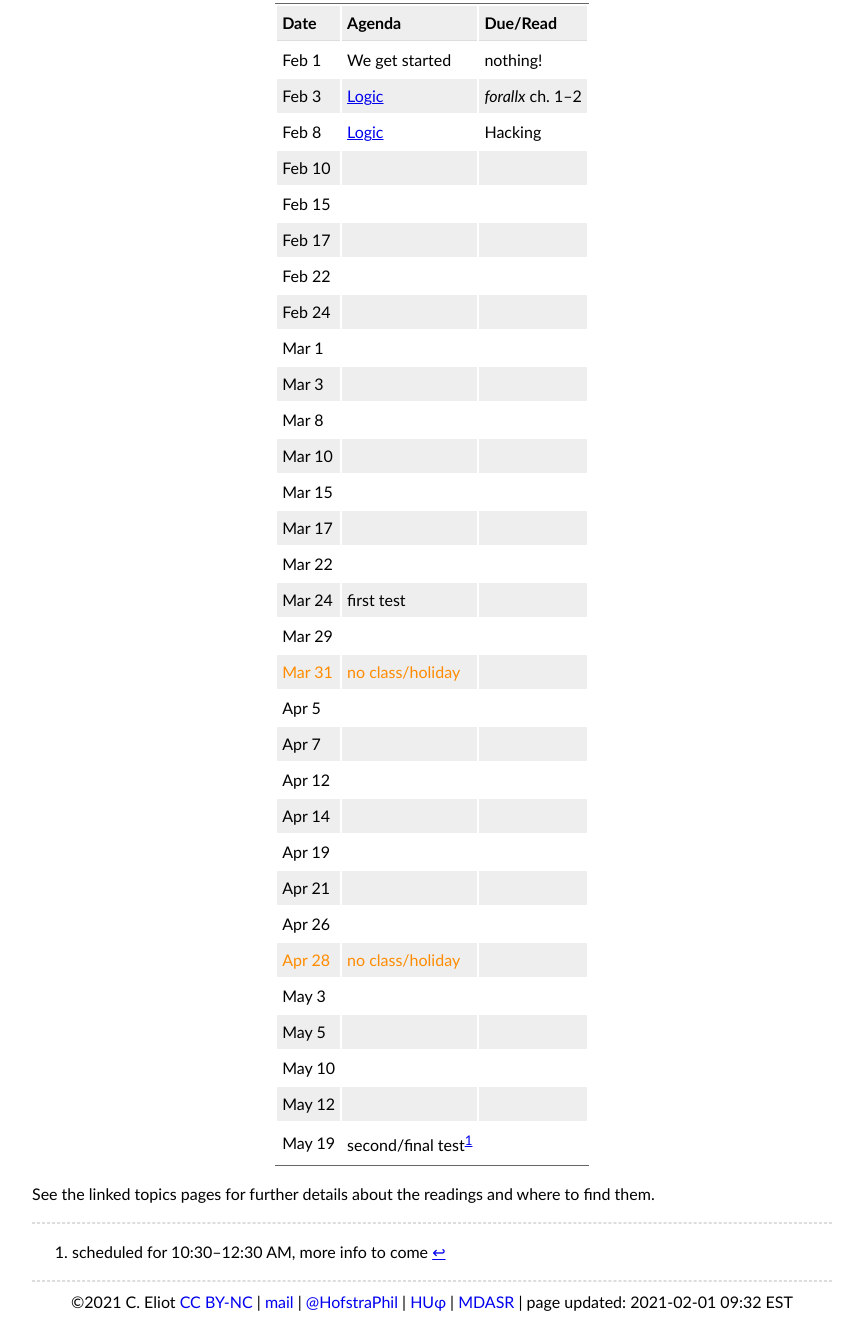
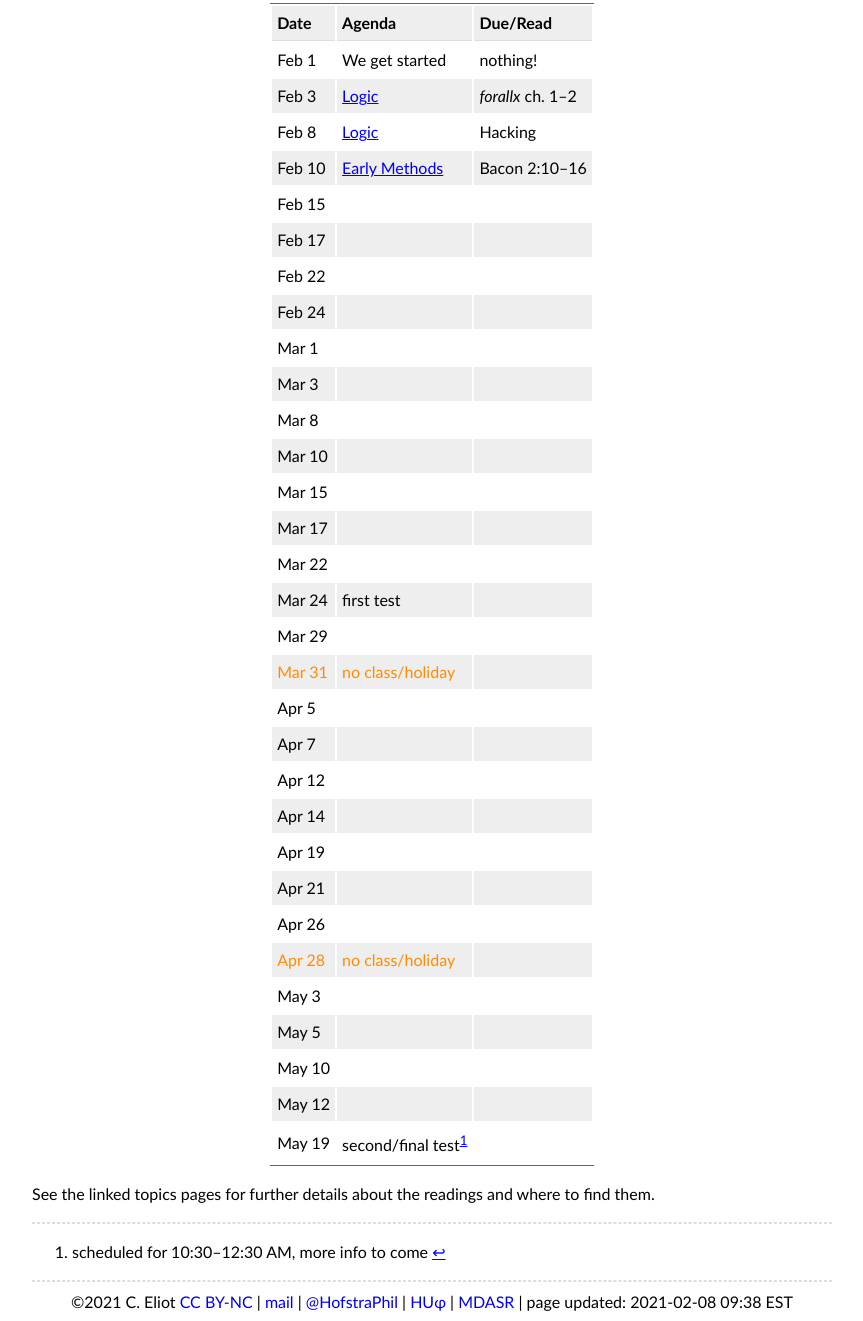
Before and after one commit to chreliot/phi152, a plain HTML site: page index.html in a window 1280 px wide. Shown: the part 179-1500 px from the top of the page, without its empty margins (208-1071 px from the left). Drawn offline with Linux system fonts and the light colour scheme.

Commit message:
rebuilding site on Mon Feb  8 09:38:10 EST 2021

```diff
--- a/index.html
+++ b/index.html
@@ -66,8 +66,8 @@
 </tr>
 <tr>
 <td style="text-align:left">Feb 10</td>
-<td style="text-align:left"></td>
-<td></td>
+<td style="text-align:left"><a href="http://chreliot.github.io/phi152/topics/early-methods/">Early Methods</a></td>
+<td style="text-align:left">Bacon 2:10–16</td>
 </tr>
 <tr>
 <td style="text-align:left">Feb 15</td>
@@ -227,7 +227,7 @@
   <hr/>
   ©2021 C. Eliot <a href="https://creativecommons.org/licenses/by-nc/4.0/">CC BY-NC</a> |  <a href="mailto:Christopher.H.Eliot@hofstra.edu">mail</a> | <a href="https://twitter.com/HofstraPhil">@HofstraPhil</a> | <a href="https://www.hofstra.edu/academics/colleges/hclas/phi/">HUφ</a> | <a href="https://chreliot.github.io/dasr">MDASR</a>
 
-  | page updated: 2021-02-01 09:32 EST
+  | page updated: 2021-02-08 09:38 EST
   </footer>
   </body>
 </html>
--- a/sitemap.xml
+++ b/sitemap.xml
@@ -9,7 +9,7 @@
 
   <url>
     <loc>http://chreliot.github.io/phi152/</loc>
-    <lastmod>2021-02-01T09:32:39-05:00</lastmod>
+    <lastmod>2021-02-08T09:38:04-05:00</lastmod>
   </url>
 
   <url>
```
